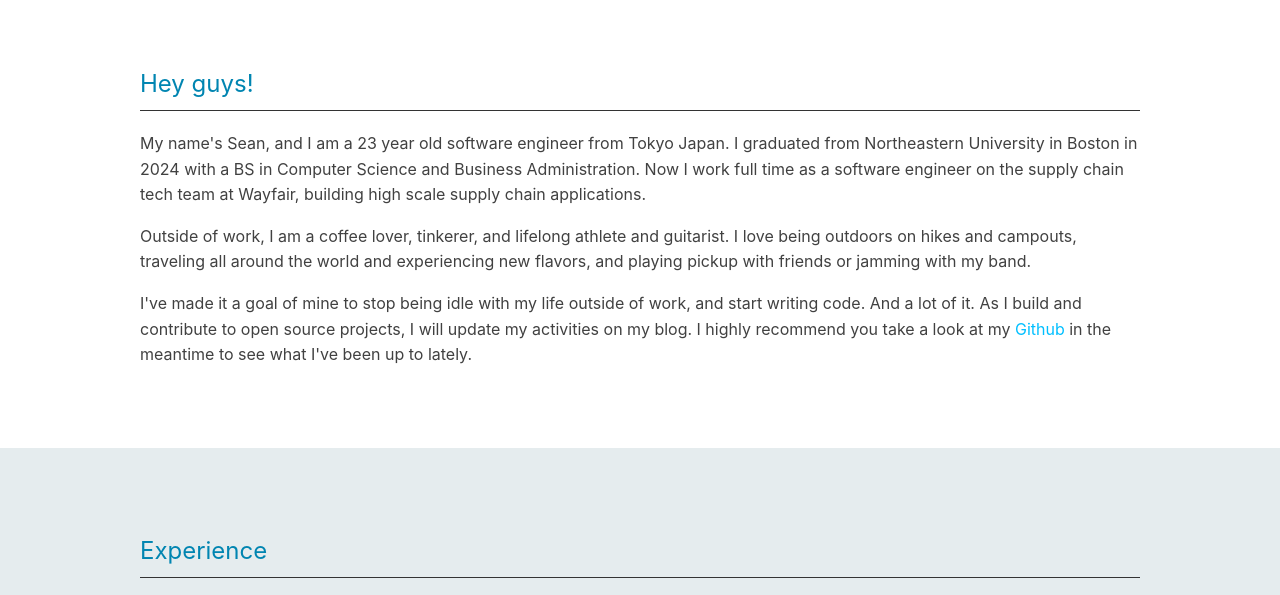
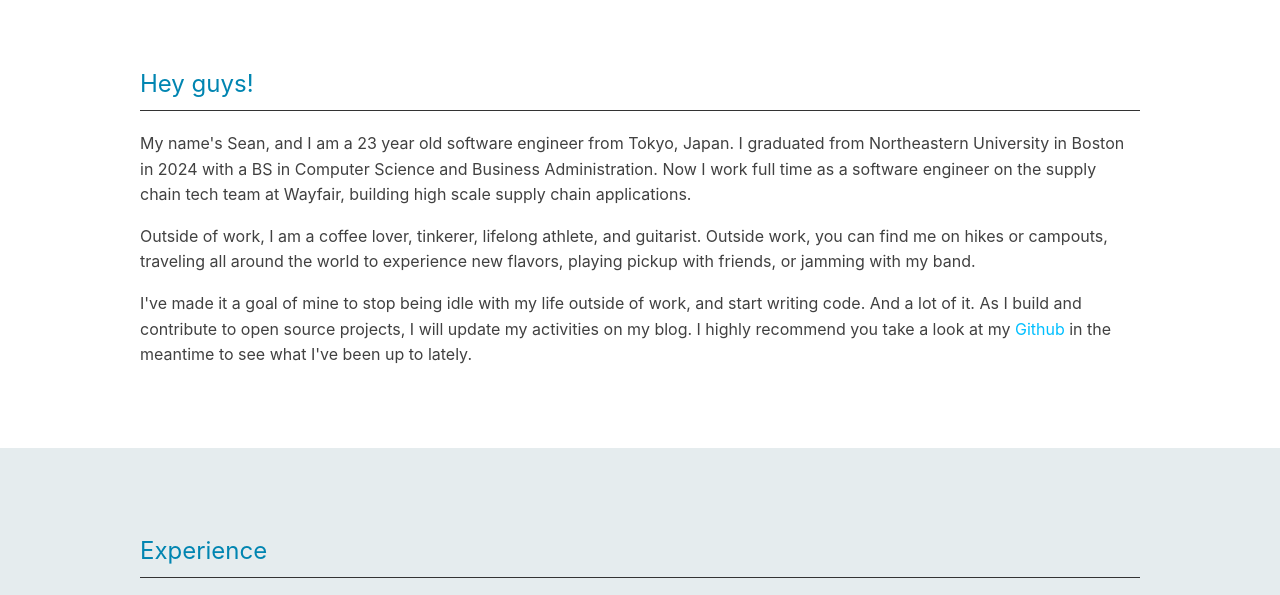
Before and after one commit to sbseanyboy/sbseanyboy.github.io, a plain HTML site: page home.html in a window 1280 px wide. Shown: the part 880-1475 px from the top of the page. Drawn offline with Linux system fonts and the light colour scheme.

Commit message:
revise about

```diff
--- a/home.html
+++ b/home.html
@@ -40,12 +40,12 @@
       <section class="section">
         <div class="text">
             <h2>Hey guys!</h2>
-            <p>My name's Sean, and I am a 23 year old software engineer from Tokyo Japan. I graduated
+            <p>My name's Sean, and I am a 23 year old software engineer from Tokyo, Japan. I graduated
             from Northeastern University in Boston in 2024 with a BS in Computer Science and Business Administration.
             Now I work full time as a software engineer on the supply chain tech team at Wayfair, building high scale supply chain applications.</p>
             <p>
-                Outside of work, I am a coffee lover, tinkerer, and lifelong athlete and guitarist. I love being outdoors on hikes and campouts,
-                traveling all around the world and experiencing new flavors, and playing pickup with friends or jamming with my band.
+                Outside of work, I am a coffee lover, tinkerer, lifelong athlete, and guitarist. Outside work, you can find me on hikes or campouts,
+                traveling all around the world to experience new flavors, playing pickup with friends, or jamming with my band.
             </p>
             <p>
                 I've made it a goal of mine to stop being idle with my life outside of work, and start writing code. And a lot of it.
```
